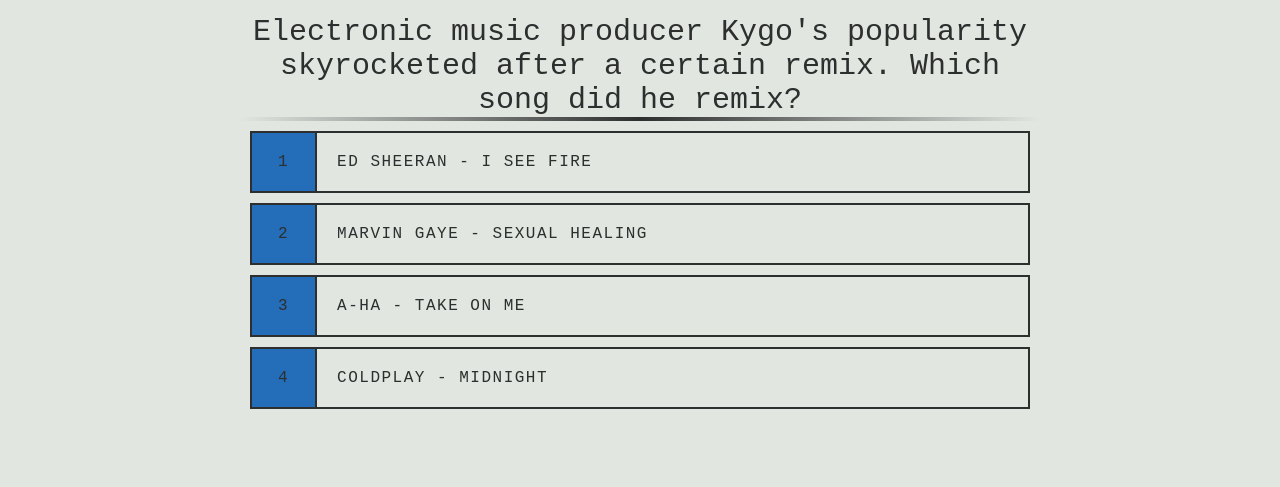
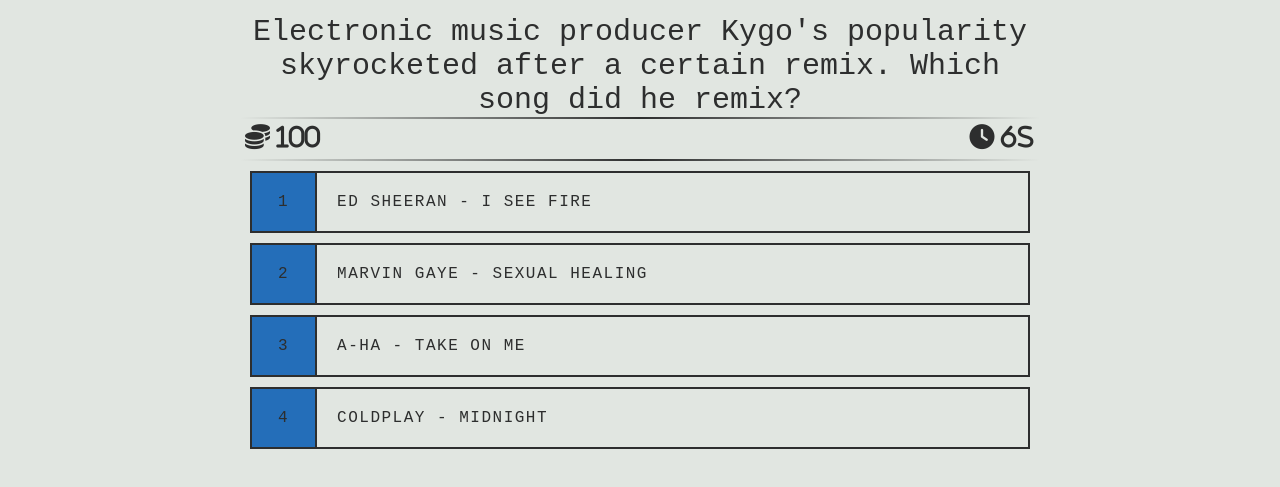
Before and after one commit to 4nner/SET08101-CW, a plain HTML site: page play.html in a window 1280 px wide. Shown: the part 85-572 px from the top of the page. Drawn offline with Linux system fonts and the light colour scheme.

Commit message:
feat(timer)!: questions have now a countdown
Questions will have to be answered before the countdown reachers 0.

Fixes #5

```diff
--- a/js/play.js
+++ b/js/play.js
@@ -5,6 +5,10 @@
 /* Sounds */
 const correctSound = new Audio("sound/right.wav");
 const wrongSound = new Audio("sound/wrong.wav");
+
+/* Game Settings */
+const MAX_TIME = 10; // In seconds - For For testing reason, otherwise based on difficulty
+const MAX_QUESTIONS = 5; // For testing reason, otherwise: localStorage.getItem("number");
 
 /* Game Vars */
 let score = 0;
@@ -14,11 +18,11 @@
 let notAnswered = 0;
 let questCount = 0;
 let timeElapsed = 0;
-let toAnswer = [];
+let timeLeft = 0;
 let answerAllowed = false;
+let timer;
 
-const MAX_TIME = 600; // Seconds
-const MAX_QUESTIONS = 5; // For testing reason, otherwise: localStorage.getItem("number");
+
 
 let questions = []; // Contains all questions and answers
 
@@ -34,17 +38,20 @@
     timeElapsed = 0;
 
     questions = await getQuestions("sample.json");
-    loadQuestion();
+    nextQuestion();
     answerListener();
 }
 
 /* Handles Next Question */
 function nextQuestion() {
+    clearInterval(timer);
     if (questCount < MAX_QUESTIONS) {
+        timeLeft = MAX_TIME;
         loadQuestion();
     } else {
         console.log(questCount);
         console.log(answered);
+        console.log(notAnswered);
         console.log(correctAnswer);
         console.log(wrongAnswer);
         console.log('all questions answered')
@@ -70,7 +77,6 @@
                 e.target.parentElement.classList.add(result);
                 wrongSound.play();
             }
-
             setTimeout(function(){
                 e.target.parentElement.classList.remove(result);
                 nextQuestion();
@@ -89,7 +95,6 @@
         wrongAnswer++;
     }
 }
-
 
 /* Loads Question Data*/
 function loadQuestion() {
@@ -111,6 +116,22 @@
 
     questCount++;
     answerAllowed = true;
+
+    /* (Re)Start Timer */
+    timer = setInterval(questionTimer, 1000);
+}
+
+/* Timer - Score - Progress */
+function questionTimer() {
+    document.getElementById("time").innerHTML = " " + timeLeft +"s";
+    timeLeft--;
+    timeElapsed++;
+
+    if(timeLeft == -1) {
+        clearInterval(timer);
+        notAnswered++;
+        nextQuestion();
+    }
 }
 
 
@@ -125,12 +146,10 @@
     }
 }
 
-
 /* Utilities */
 function shuffleArray(arr) {
     arr.sort(() => Math.random() - 0.5);
 }
 
-
 /* Run Game */
 play();
--- a/play.html
+++ b/play.html
@@ -42,11 +42,20 @@
         <div id="play">
             <h4 class="centered" id="question">Question placeholder?</h4>
             <hr class="separator">
-            <!-- TODO: Add Timer, progress bar and score here -->
+            <div class="info">
+                <div class="info-item score">
+                    <p class="fa-solid fa-coins"> 100</p>
+                </div>
+                <span></span>
+                <div class="info-item timer">
+                    <p class="fa-solid fa-clock" id="time"> 0s</p>
+                </div>
+            </div>
+
             <hr class="separator">
             <div class="answer">
                 <p class="answer-number">1</p>
-                <p class="answer-text">Answer A Placeholder</p>
+                <span class="answer-text">Answer A Placeholder</span>
             </div>
             <div class="answer">
                 <p class="answer-number">2</p>
--- a/style/common.css
+++ b/style/common.css
@@ -26,7 +26,7 @@
   font-weight: 600;
 }
 
-p {
+.introduction {
   font-size: 1.6rem;
   padding: 0 1rem 0 1rem;
 }
--- a/style/play.css
+++ b/style/play.css
@@ -2,6 +2,24 @@
     font-size: 3rem;
     font-weight: 500;
     padding-top: 2rem;
+}
+
+.info {
+    display: flex;
+    flex-direction: row;
+}
+
+.info > span {
+    flex-grow: 1;
+}
+
+.info > .info-item {
+    flex-grow: 0;
+}
+
+.info-item {
+    font-size: 2.5rem;
+    margin: .5rem;
 }
 
 .answer {
@@ -29,4 +47,5 @@
 
 .answer-text {
     padding-left: 2rem;
+    width: 100%;
 }
```
Also changed, not shown: index.html (+1 -1 lines).
